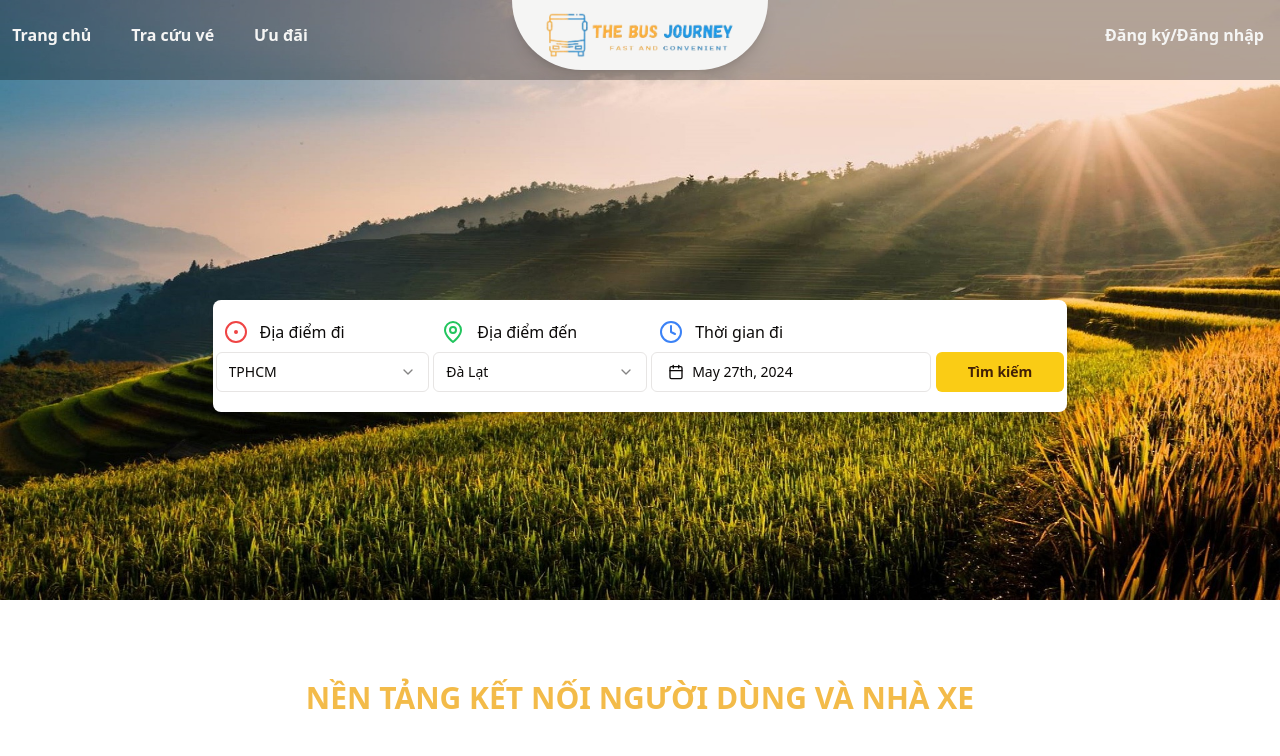
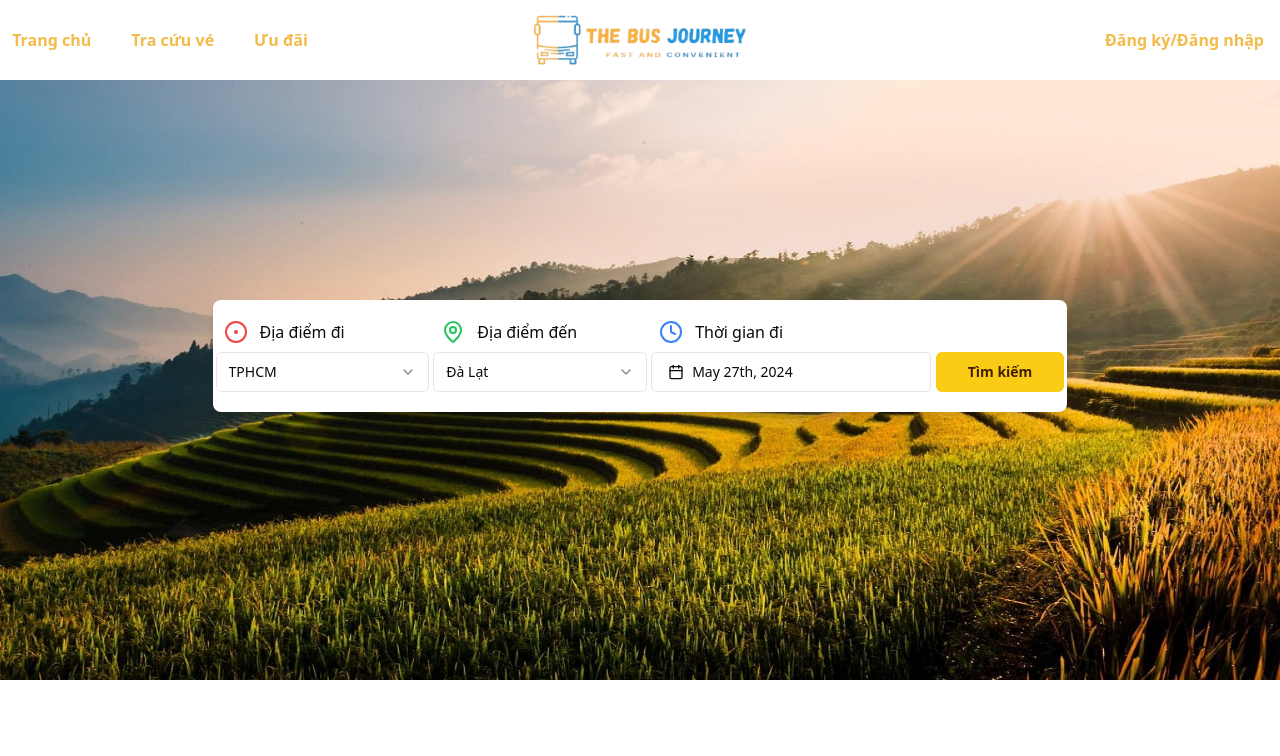
Before and after one commit to truongduytven/SWD392-FrontEnd, a React (Vite) app: page / in a window 1280 px wide. Shown: the top 756 px of the page. Built offline with nearby package versions, Linux system fonts and the light colour scheme.

Commit message:
fix: Logo header

```diff
--- a/src/components/global/atoms/navigation-menu.tsx
+++ b/src/components/global/atoms/navigation-menu.tsx
@@ -41,7 +41,7 @@ NavigationMenuList.displayName = NavigationMenuPrimitive.List.displayName
 const NavigationMenuItem = NavigationMenuPrimitive.Item
 
 const navigationMenuTriggerStyle = cva(
-  "group inline-flex h-10 w-max items-center justify-center rounded-md px-4 py-2 text-md text-secondary font-bold transition-colors hover:bg-accent hover:text-primary focus:bg-accent focus:text-accent-foreground focus:outline-none disabled:pointer-events-none disabled:opacity-50 data-[active]:bg-accent/50 data-[state=open]:bg-accent/50"
+  "group inline-flex h-10 w-max items-center justify-center rounded-md px-4 py-2 text-md text-primary font-bold transition-colors hover:bg-accent hover:text-primary focus:bg-accent focus:text-accent-foreground focus:outline-none disabled:pointer-events-none disabled:opacity-50 data-[active]:bg-accent/50 data-[state=open]:bg-accent/50"
 )
 
 const NavigationMenuTrigger = React.forwardRef<
--- a/src/components/global/organisms/Header.tsx
+++ b/src/components/global/organisms/Header.tsx
@@ -1,4 +1,4 @@
-import LogoFull from '@/assets/LogoFull2.png'
+import LogoFull from '@/assets/LogoFull23.png'
 import { Button } from '../atoms/button'
 import Container from '../atoms/container'
 import {
@@ -13,11 +13,11 @@ import { Link, useLocation } from 'react-router-dom'
 function Header() {
   const location = useLocation()
   return (
-    <div
-      className={`w-full h-20 border-white ${location.pathname === '/' ? 'bg-black bg-opacity-30 absolute' : 'bg-tertiary relative'}`}
+    <header
+      className='w-full border-white'
     >
       <Container>
-        <div className='w-full h-full flex justify-between items-center'>
+        <div className='w-full h-20 flex justify-between items-center'>
           <div className='w-1/4'>
             <NavigationMenu>
               <NavigationMenuList>
@@ -39,21 +39,21 @@ function Header() {
               </NavigationMenuList>
             </NavigationMenu>
           </div>
-          <div className='flex justify-center items-center w-1/5 bg-secondary rounded-bl-full rounded-br-full shadow-lg'>
+          <div className='flex justify-center items-center h-full'>
             <Link to='/'>
-              <img src={LogoFull} alt='Logo' className='scale-75' />
+              <img src={LogoFull} alt='Logo' className='h-full' />
             </Link>
           </div>
           <div className='w-1/4 text-right'>
             <Link to='/login'>
-              <Button className='bg-transparent text-secondary font-bold text-md hover:bg-secondary hover:text-primary'>
+              <Button className='bg-transparent text-primary font-bold text-md hover:bg-secondary hover:text-primary'>
                 Đăng ký/Đăng nhập
               </Button>
             </Link>
           </div>
         </div>
       </Container>
-    </div>
+    </header>
   )
 }
 
```
Also changed, not shown: src/assets/LogoFull23.png (added).
